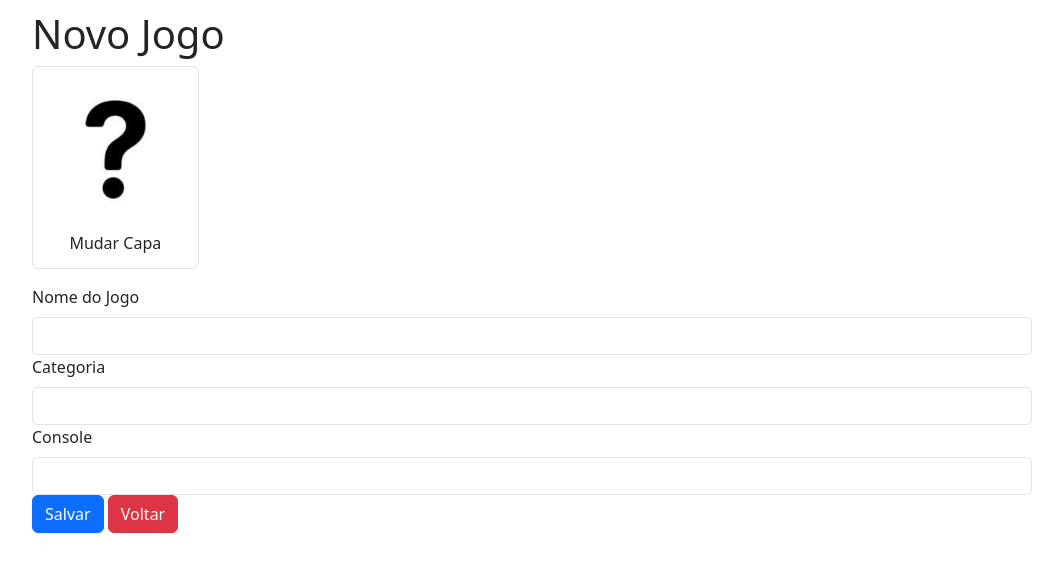
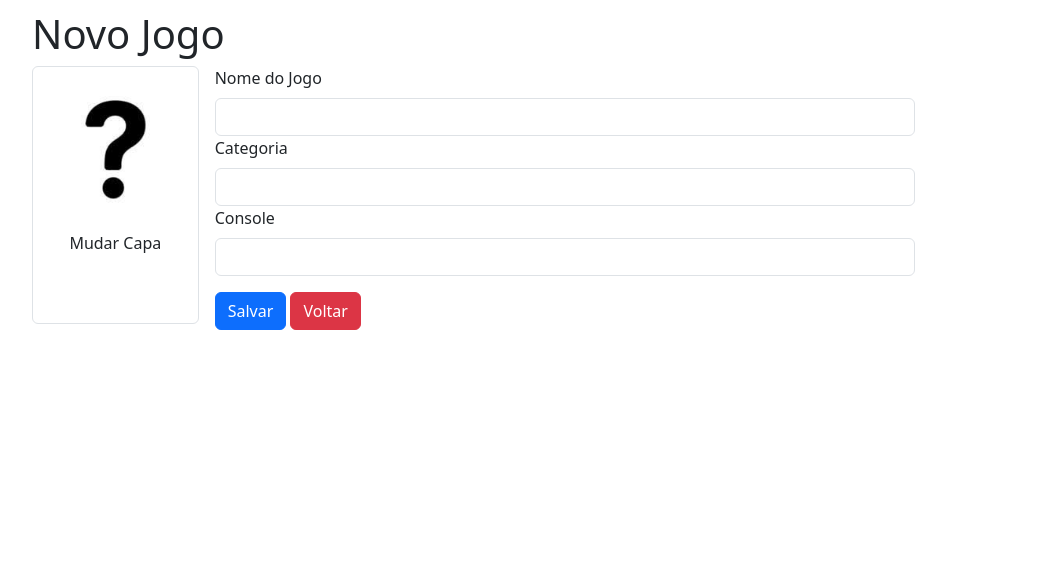
Before and after one commit to leondaros/jogoteca, a Flask app: page /novo in a window 1280 px wide. Shown: the top 572 px of the page, without its empty margins (108-1171 px from the left). Run offline with Flask 3, Linux system fonts and the light colour scheme; the visitor is signed in with stand-in values (Sample User, id 1); some libraries are stand-ins or nearby versions.

Commit message:
Improve code and forms

```diff
--- a/jogoteca.py
+++ b/jogoteca.py
@@ -8,7 +8,8 @@ app.config.from_pyfile('config.py')
 db = SQLAlchemy(app)
 csrf = CSRFProtect(app)
 
-from views import *
+from views_game import *
+from views_user import *
 
 if __name__ == '__main__':
     app.run(debug=True)
--- a/templates/login.html
+++ b/templates/login.html
@@ -5,6 +5,7 @@
     <meta name="viewport" content="width=device-width, initial-scale=1">
     <title>Jogoteca</title>
     <link rel="stylesheet" href="{{ url_for('static', filename='bootstrap.css') }}">
+    <link rel="stylesheet" href="{{ url_for('static', filename='app.css') }}">
   </head>
   <body>
     <div class="container">
@@ -29,11 +30,11 @@
                 {{ form.senha.label(class="form-label") }}
                 {{ form.senha(class="form-control") }}
             </div>
-            <div class="form-group">
+            <div class="form-group buttons">
                 {{ form.login(class="btn btn-primary") }}
+                <a class="btn btn-danger" href="{{ url_for('index') }}">Voltar</a>
             </div>
         </form>
-        <a class="btn btn-danger" href="{{ url_for('index') }}">Voltar</a>
     </div>
 </body>
 </html>
--- a/templates/novo.html
+++ b/templates/novo.html
@@ -1,7 +1,7 @@
 {% extends "template.html" %}
 {% block conteudo %}
-      <form method="post" action="{{url_for('criar')}}" enctype="multipart/form-data">
-        <figure class="img-thumbnail col-md-2">
+      <form class="formularioJogo" method="post" action="{{url_for('criar')}}" enctype="multipart/form-data">
+        <figure class="img-thumbnail col-md-2 formularioImagem">
           <img class="img-fluid" src="{{ url_for('imagem', nome_arquivo='capa_padrao.jpeg') }}">
           <figcaption>
             <label class="fileContainer">
@@ -13,19 +13,19 @@
 
         <fieldset>
           {{ form.csrf_token() }}
-          <div class="form-group">
+          <div class="form-group inputBox">
             {{ form.nome.label(class="form-label") }}
             {{ form.nome(class="form-control") }}
           </div>
-          <div class="form-group">
+          <div class="form-group inputBox">
             {{ form.categoria.label(class="form-label") }}
             {{ form.categoria(class="form-control") }}
           </div>
-          <div class="form-group">
+          <div class="form-group inputBox">
             {{ form.console.label(class="form-label") }}
             {{ form.console(class="form-control") }}
           </div>
-          <div class="form-group">
+          <div class="form-group buttons">
             {{ form.salvar(class="btn btn-primary") }}
             <a class="btn btn-danger" href="{{ url_for('index') }}">Voltar</a>
           </div>
--- a/views.py
+++ b/views_game.py
@@ -1,7 +1,7 @@
 from flask import render_template, request, redirect, session, flash, url_for, send_from_directory
 from jogoteca import app, db
-from models import Jogos, Usuarios
-from helpers import recupera_imagem, deleta_arquivo, FormularioJogo, FormularioUsuario
+from models import Jogos
+from helpers import recupera_imagem, deleta_arquivo, FormularioJogo
 import time
 
 @app.route('/')
@@ -82,31 +82,6 @@ def deletar(id):
     flash('Jogo deletado com sucesso!')
     return redirect(url_for('index'))
 
-@app.route("/login")
-def login():
-    proxima = request.args.get('proxima')
-    form = FormularioUsuario()
-    return render_template('login.html', proxima=proxima, form=form)
-
-@app.route("/autenticar", methods=['POST'])
-def autenticar():
-    form = FormularioUsuario(request.form)
-    usuario = Usuarios.query.filter_by(nickname=form.nickname.data).first()
-    if usuario:
-        if form.senha.data == usuario.senha:
-            session['usuario_logado'] = usuario.nickname
-            flash(usuario.nickname + ' logado com sucesso!')
-            proxima_pagina = request.form['proxima']
-            return redirect(proxima_pagina)
-    flash('Usuário não logado')
-    return redirect(url_for('login'))
-
-@app.route('/logout')
-def logout():
-    session['usuario_logado'] = None
-    flash('Logout efetuado com sucesso!')
-    return redirect(url_for('index'))
-
 @app.route('/uploads/<nome_arquivo>')
 def imagem(nome_arquivo):
     return send_from_directory('uploads', nome_arquivo)
```
Also changed, not shown: templates/editar.html (+6 -6 lines), views_user.py (added, +29 -0 lines).
